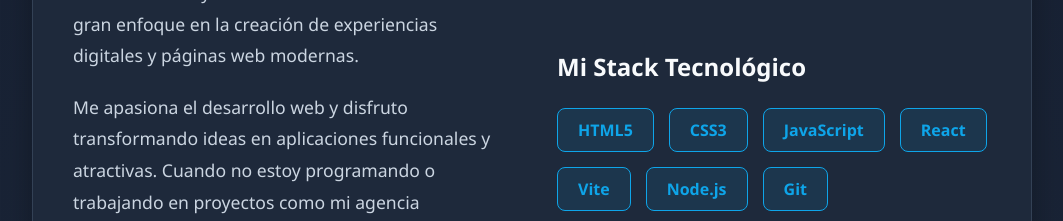
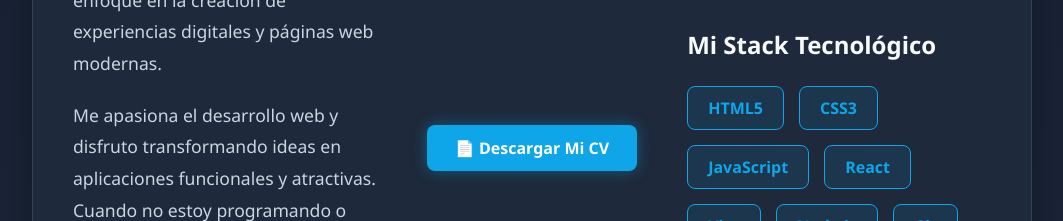
Before and after one commit to Pierre-code189/mi-portafolio-web, a React (Vite) app: page / in a window 1280 px wide. Shown: the part 1200-1421 px from the top of the page, without its empty margins (108-1171 px from the left). Built offline with nearby package versions, Linux system fonts and the light colour scheme; no server answers; the database is empty.

Commit message:
Actualizando mi título con magia automática

```diff
--- a/src/SobreMi.jsx
+++ b/src/SobreMi.jsx
@@ -14,7 +14,15 @@
           <p>{t.parrafo1}</p>
           <p>{t.parrafo2}</p>
         </div>
-
+{/* Asegúrate de que el href coincida exactamente con el nombre de tu PDF */}
+<a
+  href="/CV_Adrian_Ruiz.pdf"
+  download="CV_Adrian_Ruiz.pdf"
+  className="btn-primario"
+  style={{ marginTop: '20px', display: 'inline-block' }}
+>
+  📄 Descargar Mi CV
+</a>
         <div className="habilidades-sobremi">
           <h3>{t.tituloStack}</h3>
           <div className="grid-habilidades">
```
Also changed, not shown: 1 other file (tests, documents, lock files or other folders).
